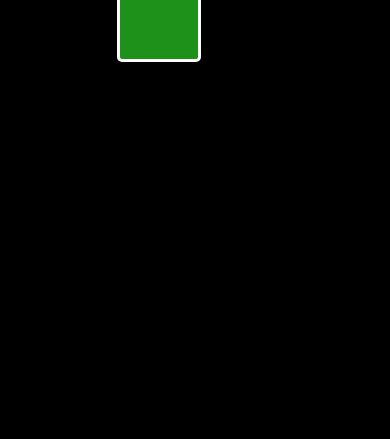
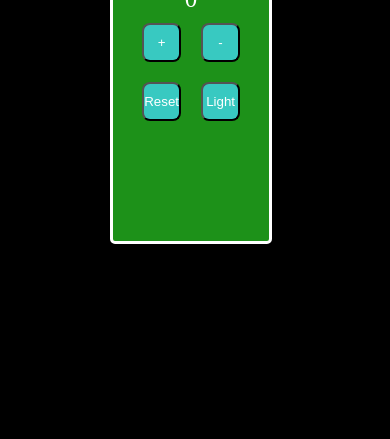
Before and after one commit to waleed1857/counter, a plain HTML site: page index.html in a window 390 px wide. Shown: the part 405-844 px from the top of the page. Drawn offline with Linux system fonts and the light colour scheme.

Commit message:
Update style.css

```diff
--- a/style.css
+++ b/style.css
@@ -19,7 +19,7 @@ body {
     width: 20vw;
     height: 50vh;
     margin-top: 10%;
-    margin-left: 30%;
+    margin-left: 40%;
     border: 3px solid white;
     border-radius: 5px;
 }
@@ -60,7 +60,32 @@ body {
     flex-direction: row;
 }
 
-@media (min-width: 425px) and (max-width: 2000px) {
+/*
+*************
+*************
+Media Queries
+*************
+*************
+*/
+@media (min-width: 320px) and (max-width: 768px) {
+    .main {
+        display: flex;
+        justify-content: center;
+        align-items: center;
+
+        width: 35vw;
+        height: 30vh;
+        margin-top: 25%;
+        margin-left: 30%;
+    }
+
+    .main button {
+        width: 15vw;
+    }
+
+}
+
+@media screen and (max-width: 768px) {
     .main {
         display: flex;
         justify-content: center;
```
